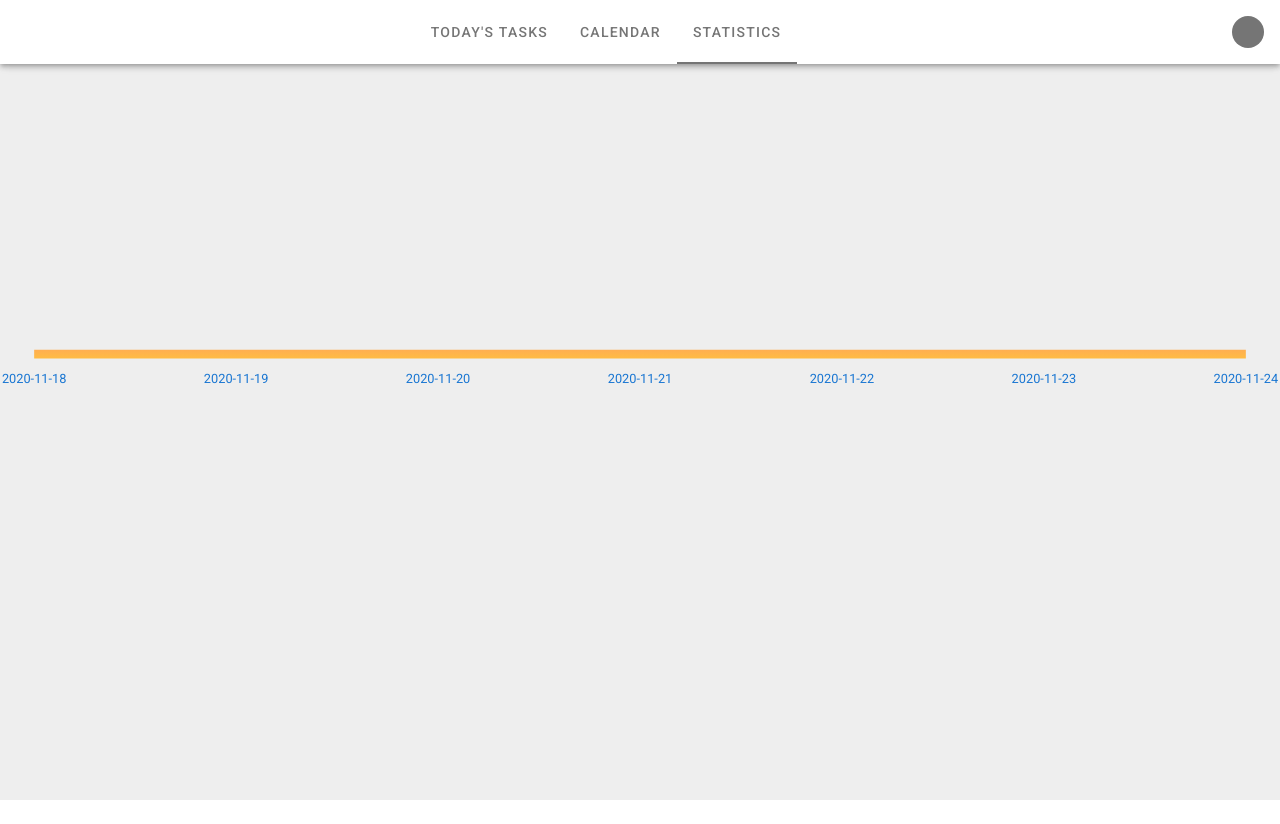
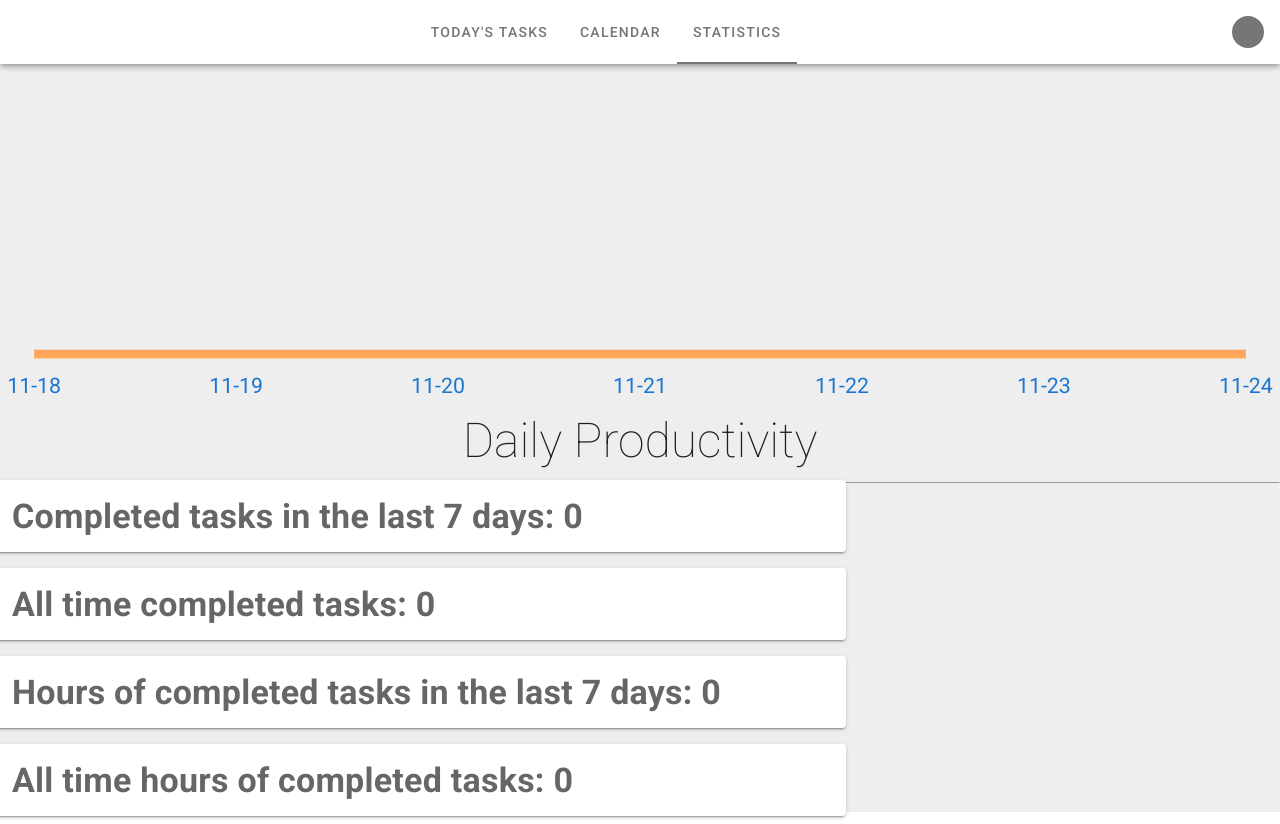
Before and after one commit to slkrx/calendar, a Vue app: page /statistics in a window 1280 px wide. Before the commit the page ends 800 px from the top, so only its background shows below. Built offline with nearby package versions, Linux system fonts and the light colour scheme.

Commit message:
Added some nice stats and reduced the default selection of colors

```diff
--- a/src/components/Calendar.vue
+++ b/src/components/Calendar.vue
@@ -196,16 +196,14 @@ export default {
         const end = this.dragEvent.end
         const duration = end - start
         const newStartTime = mouse - this.dragTime
-        const newStart = this.roundTime(newStartTime)
-        const newEnd = newStart + duration
+        const newEnd = newStartTime + duration
 
-        this.dragEvent.start = newStart
+        this.dragEvent.start = newStartTime
         this.dragEvent.end = newEnd
       }
       else if (this.extendedEvent) {
-        const mouseRounded = this.roundTime(mouse, false)
-        const min = Math.min(mouseRounded, this.extendedStart)
-        const max = Math.max(mouseRounded, this.extendedStart)
+        const min = Math.min(mouse, this.extendedStart)
+        const max = Math.max(mouse, this.extendedStart)
         this.extendedEvent.start = min
         this.extendedEvent.end = max
       }
@@ -215,14 +213,6 @@ export default {
       this.dragEvent = null
       this.extendedEvent = null
       this.saveData()
-    },
-    roundTime (time, down = true) {
-      const roundTo = 15 // minutes
-      const roundDownTime = roundTo * 60 * 1000
-
-      return down
-        ? time - time % roundDownTime
-        : time + (roundDownTime - (time % roundDownTime))
     },
     toTime (tms) {
       return new Date(tms.year, tms.month - 1, tms.day, tms.hour, tms.minute).getTime()
--- a/src/components/NewTaskWindow.vue
+++ b/src/components/NewTaskWindow.vue
@@ -44,6 +44,7 @@
             <v-color-picker
               hide-canvas
               show-swatches
+              :swatches="swatches"
               swatches-max-height="118"
               v-model="color"
             />
@@ -77,8 +78,13 @@
         name: "New Task",
         date: new Date().toISOString().substr(0, 10),
         start: "00:00",
-        end: "11:59",
-        color: "#FF00FF"
+        end: "11:00",
+        color: "#FF00FF",
+        swatches: [
+          ['#FF0000', '#FF00FF', '#640000'],
+          ['#00FF00', '#FF6400', '#006400'],
+          ['#0000FF', '#00FFFF', '#000064'],
+        ],
       }
     },
     methods: {
--- a/src/views/Statistics.vue
+++ b/src/views/Statistics.vue
@@ -6,14 +6,60 @@
             :line-width="2"
             :padding="8"
             :smooth="10"
-            :label-size="3"
-            :value="numCompletedTasks"
+            :label-size="5"
+            :value="minutesOfCompletedTasksLastWeek"
             auto-draw
         >
             <template v-slot:label="item">
-                {{ new Date(new Date().setDate(new Date().getDate() - 7 + item.index)).toISOString().substr(0, 10) }}
+                {{ weekDate(item.index) }}
             </template>
         </v-sparkline>
+        <div class="display-2 font-weight-thin text-center">
+            <p>Daily Productivity</p>
+        </div>
+        <hr>
+        <v-row>
+            <v-card
+                class="ma-2"
+                color="white"
+                width="850"
+            >
+                <v-card-text class="display-1 font-weight-bold">
+                    Completed tasks in the last 7 days: {{ numCompletedTasksLastWeek }}
+                </v-card-text>
+            </v-card>
+            <v-spacer></v-spacer>
+            <v-card
+                class="ma-2"
+                color="white"
+                width="850"
+            >
+                <v-card-text class="display-1 font-weight-bold">
+                    All time completed tasks: {{ numCompletedTasksOverall }}
+                </v-card-text>
+            </v-card>
+        </v-row>
+        <v-row>
+            <v-card
+                class="ma-2"
+                color="white"
+                width="850"
+            >
+                <v-card-text class="display-1 font-weight-bold">
+                    Hours of completed tasks in the last 7 days: {{ Math.trunc(sum(minutesOfCompletedTasksLastWeek) / 60) }}
+                </v-card-text>
+            </v-card>
+            <v-spacer></v-spacer>
+            <v-card
+                class="ma-2"
+                color="white"
+                width="850"
+            >
+                <v-card-text class="display-1 font-weight-bold">
+                    All time hours of completed tasks: {{ Math.trunc(minutesOfCompletedTasksOverall / 60) }}
+                </v-card-text>
+            </v-card>
+        </v-row>
     </div>
 </template>
 
@@ -25,16 +71,15 @@ export default {
         }
     },
     computed: {
-        events() {
-            return this.$store.state.events
-        },
-        numCompletedTasks() {
-            // Computes the number of tasks completed for each day in the last week
+        minutesOfCompletedTasksLastWeek() {
+            // Computes the number of hours of completed tasks for each day in the last week
             let events = this.$store.state.events;
             let today = new Date();
+            today.setHours(0, 0);
             let aWeekAgo = new Date();
+            aWeekAgo.setHours(0, 0);
             aWeekAgo.setDate(aWeekAgo.getDate() - 7);
-            let numCompletedTasks = [0,0,0,0,0,0,0];
+            let minutesOfCompletedTasks = [0,0,0,0,0,0,0];
             events.forEach(event => {
                 let startDate = event.start;
                 if (typeof(startDate) == Date)
@@ -47,10 +92,68 @@ export default {
                 if (event.completed) {
                     let numDaysAgo = Math.trunc((today.getTime() - endDate) / (1000 * 3600 * 24));
                     let taskDuration = (endDate - startDate)  / (1000 * 60);
-                    numCompletedTasks[6 - numDaysAgo] += taskDuration;
+                    minutesOfCompletedTasks[6 - numDaysAgo] += taskDuration;
                 }
             })
+            return minutesOfCompletedTasks;
+        },
+        numCompletedTasksLastWeek() {
+            // Computes the number of tasks completed for each day in the last week
+            let events = this.$store.state.events;
+            let today = new Date();
+            today.setHours(0, 0);
+            let aWeekAgo = new Date();
+            aWeekAgo.setHours(0, 0);
+            aWeekAgo.setDate(aWeekAgo.getDate() - 7);
+            let numCompletedTasks = 0;
+            events.forEach(event => {
+                let endDate = event.end;
+                if (typeof(endDate) == Date)
+                    endDate = event.end.getTime();
+                if (endDate < aWeekAgo.getTime() || endDate > today.getTime())
+                    return;
+                if (event.completed)
+                    numCompletedTasks++;
+            })
             return numCompletedTasks;
+        },
+        numCompletedTasksOverall() {
+            let events = this.$store.state.events;
+            let numCompletedTasks = 0;
+            events.forEach(event => {
+                if (event.completed)
+                    numCompletedTasks++;
+            })
+            return numCompletedTasks;
+        },
+        minutesOfCompletedTasksOverall() {
+            let events = this.$store.state.events;
+            let minutesOfCompletedTasks = 0;
+            events.forEach(event => {
+                if (event.completed) {
+                    let startDate = event.start;
+                    if (typeof(startDate) == Date)
+                        startDate = event.start.getTime();
+                    let endDate = event.end;
+                    if (typeof(endDate) == Date)
+                        endDate = event.end.getTime();
+                    let taskDuration = (endDate - startDate)  / (1000 * 60);
+                    minutesOfCompletedTasks += taskDuration;
+                }
+            })
+            return minutesOfCompletedTasks;
+        }
+    },
+    methods: {
+        weekDate(numDays) {
+            // Computes the date for numDays days ago in string form
+            let day = new Date();
+            day.setHours(0, 0);
+            day.setDate(day.getDate() - 7 + numDays);
+            return day.toISOString().substr(5, 5);
+        },
+        sum(arr) {
+            return arr.reduce((acc, item) => acc + item, 0);
         }
     }
 }
```
